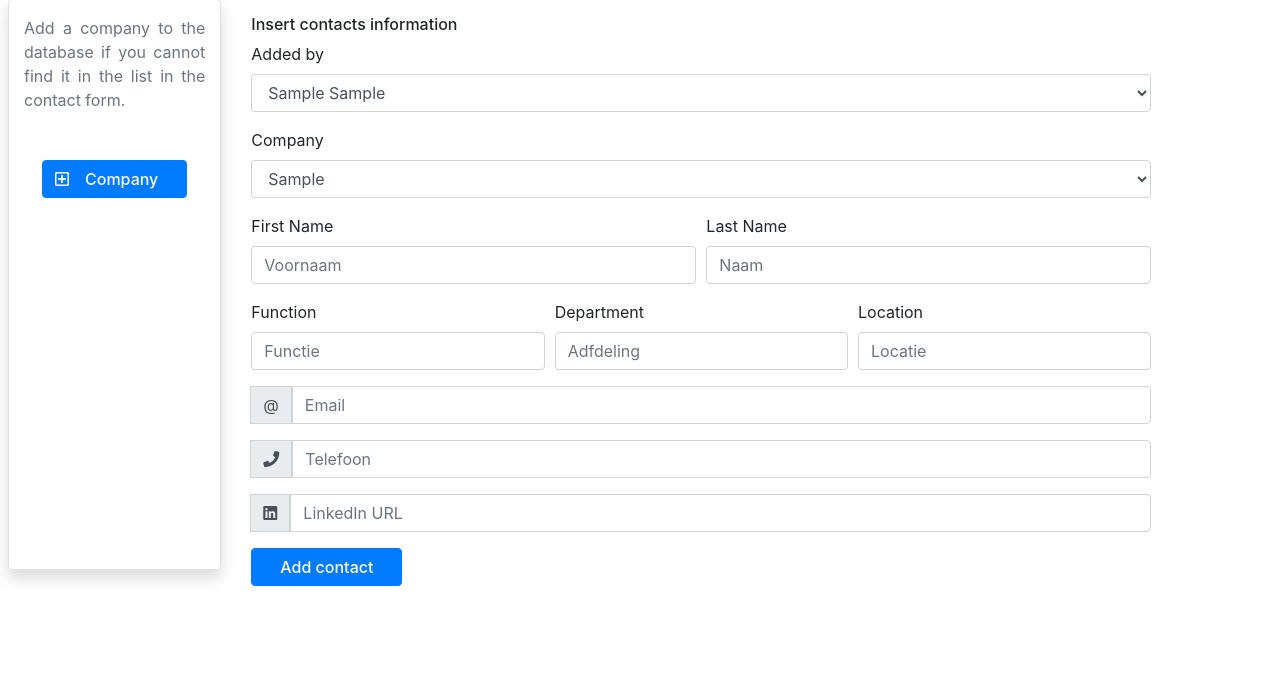
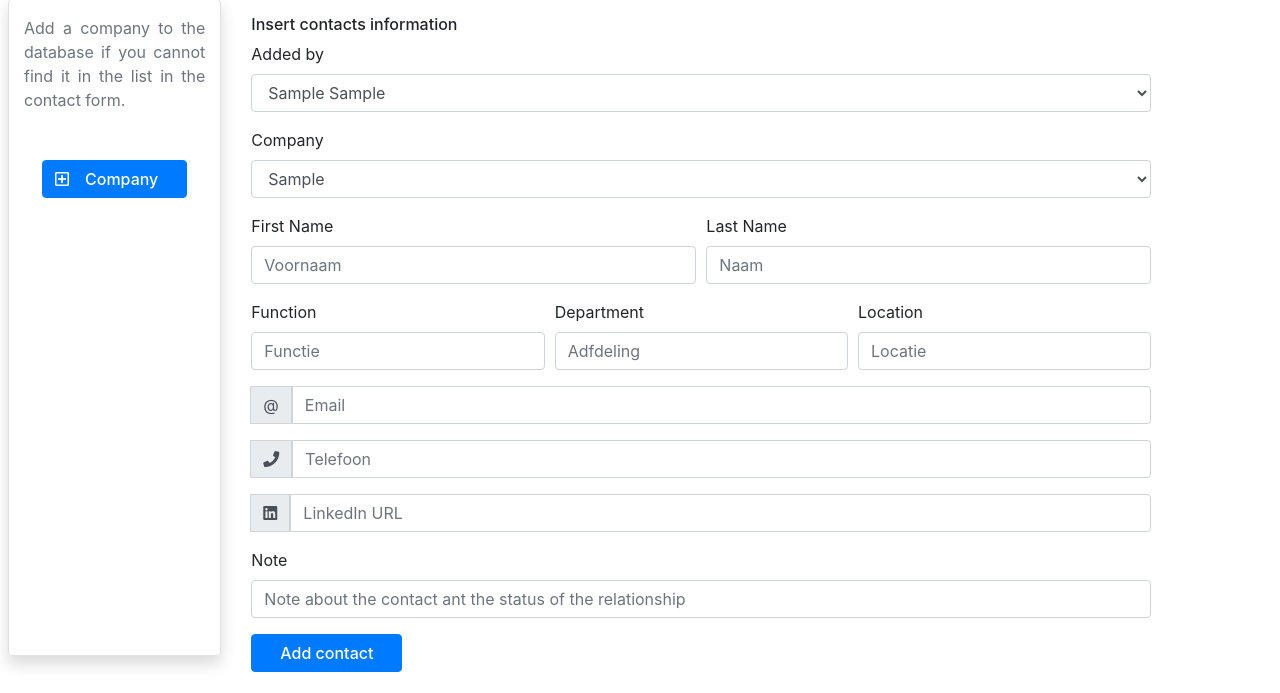
Before and after one commit to Reggem/YACHT_DATABASE, a PHP site: page /Insert/insert.php in a window 1280 px wide. Shown: the part 107-800 px from the top of the page. Run offline with PHP 8.4, Linux system fonts and the light colour scheme; the visitor is signed in with stand-in values (Sample User, id 1); tables that the repository leaves empty or names only in its code hold one stand-in row (values such as "Sample post"); some libraries are stand-ins or nearby versions.

Commit message:
Added a Note field to the contact form

```diff
--- a/Alter/alter.php
+++ b/Alter/alter.php
@@ -77,8 +77,8 @@
 
 
 
-     <script src="https://code.jquery.com/jquery-3.3.1.slim.min.js" integrity="sha384-q8i/X+965DzO0rT7abK41JStQIAqVgRVzpbzo5smXKp4YfRvH+8abtTE1Pi6jizo" crossorigin="anonymous"></script>
-    <script src="https://cdnjs.cloudflare.com/ajax/libs/popper.js/1.14.3/umd/popper.min.js" integrity="sha384-ZMP7rVo3mIykV+2+9J3UJ46jBk0WLaUAdn689aCwoqbBJiSnjAK/l8WvCWPIPm49" crossorigin="anonymous"></script>
-    <script src="https://stackpath.bootstrapcdn.com/bootstrap/4.1.3/js/bootstrap.min.js" integrity="sha384-ChfqqxuZUCnJSK3+MXmPNIyE6ZbWh2IMqE241rYiqJxyMiZ6OW/JmZQ5stwEULTy" crossorigin="anonymous"></script>
+    <?php
+      include("../jssheets.php");
+    ?>
   </body>
 </html>
--- a/Alter/contactformupdate.php
+++ b/Alter/contactformupdate.php
@@ -130,6 +130,10 @@ try {
       </div>
       <input type="text" class="form-control" value="<?php echo $result_array["LinkedIn"]; ?>" aria-label="LinkedIn URL" aria-describedby="basic-addon2"  name="linkedin">
     </div>
+    <div class="form-group mb-3">
+      <label for="trainee">Note</label>
+      <input type="textarea" class="form-control" placeholder="Note about the contact ant the status of the relationship " aria-label="Note"  name="note" value="<?php echo $result_array["Note"]; ?>">
+    </div>
 
 
     <!--  wen clicked the query is executed-->
--- a/Insert/contact.php
+++ b/Insert/contact.php
@@ -104,6 +104,10 @@ try {
       </div>
       <input type="text" class="form-control" placeholder="LinkedIn URL" aria-label="LinkedIn URL" aria-describedby="basic-addon2"  name="linkedin">
     </div>
+    <div class="form-group mb-3">
+      <label for="trainee">Note</label>
+      <input type="textarea" class="form-control" placeholder="Note about the contact ant the status of the relationship " aria-label="Note"  name="note" >
+    </div>
 
     <!-- When clicked a modal opens -->
 
--- a/Insert/insert.php
+++ b/Insert/insert.php
@@ -5,7 +5,7 @@
   //Collect the data of the added company
   $addcompName=$addindus=$addnbrEmp=$addcity="";
   //Collect the data of the contact
-  $addcontName=$addcontFN=$addFun=$addEmail=$addTel=$addLinkedin=$addDepartment=$addTrainee=$addLocatie="";
+  $addcontName=$addcontFN=$addFun=$addEmail=$addTel=$addLinkedin=$addDepartment=$addTrainee=$addLocatie=$addNote="";
   $bedrijf="";
 
 
@@ -30,6 +30,7 @@
       $bedrijf=test_input($_POST['bedrijf']);
       $addTrainee=test_input($_POST["trainee"]);
       $addLocatie=test_input($_POST["locatie"]);
+      $addNote=test_input($_POST["note"]);
     }
 
     if(isset($_POST["inspectadd"])){
@@ -43,6 +44,7 @@
       $bedrijf=test_input($_POST['bedrijf']);
       $addTrainee=test_input($_POST["trainee"]);
       $addLocatie=test_input($_POST["locatie"]);
+      $addNote=test_input($_POST["note"]);
     }
 
   }
@@ -148,12 +150,12 @@
 
 
                 // Format for the query
-                $tab=array($addcontName, $addcontFN, $addEmail,$addTel,$addFun,$addDepartment, $addTrainee, $addLocatie);
+                $tab=array($addcontName, $addcontFN, $addEmail,$addTel,$addFun,$addDepartment, $addTrainee, $addLocatie, $addNote);
                 $new_tab="'".implode("', '", $tab)."'";
 
 
                 // if(isset())
-                $sqlcont="INSERT INTO contacts(Naam, Voornaam, Email,Telefoon,Functie, Afdeling,ToegevoegdDoor, Locatie, Bedrijf_idBedrijf)
+                $sqlcont="INSERT INTO contacts(Naam, Voornaam, Email,Telefoon,Functie, Afdeling,ToegevoegdDoor, Locatie, Note, Bedrijf_idBedrijf)
                  SELECT $new_tab, idCompany FROM bedrijven WHERE Bedrijf='$bedrijf';";
 
 
@@ -174,17 +176,9 @@
 
 
 
-      <script src="https://code.jquery.com/jquery-3.3.1.slim.min.js" integrity="sha384-q8i/X+965DzO0rT7abK41JStQIAqVgRVzpbzo5smXKp4YfRvH+8abtTE1Pi6jizo" crossorigin="anonymous"></script>
-     <script src="https://cdnjs.cloudflare.com/ajax/libs/popper.js/1.14.3/umd/popper.min.js" integrity="sha384-ZMP7rVo3mIykV+2+9J3UJ46jBk0WLaUAdn689aCwoqbBJiSnjAK/l8WvCWPIPm49" crossorigin="anonymous"></script>
-     <script src="https://stackpath.bootstrapcdn.com/bootstrap/4.1.3/js/bootstrap.min.js" integrity="sha384-ChfqqxuZUCnJSK3+MXmPNIyE6ZbWh2IMqE241rYiqJxyMiZ6OW/JmZQ5stwEULTy" crossorigin="anonymous"></script>
-     <!-- <script type="text/javascript">
-          $('#inspectqueryadd').on('click', function(e){
-          $('#myModal').modal('show');
-          e.preventDefault();
-          });
-
-     </script> -->
-
+      <?php
+        include("../jssheets.php");
+      ?>
   </body>
 
 </html>
--- a/SQL/updatequery.php
+++ b/SQL/updatequery.php
@@ -13,7 +13,7 @@ function test_input($data) {
 //UPDATE THE CONTACT
 
 //Collect the data of the contact
-$updcontName=$updcontFN=$updFun=$updEmail=$updTel=$updLinkedin=$updDepartment=$updTrainee=$updLocatie=$updCompany="";
+$updcontName=$updcontFN=$updFun=$updEmail=$updTel=$updLinkedin=$updDepartment=$updTrainee=$updLocatie=$updCompany=$updNote="";
 
 
 
@@ -28,10 +28,12 @@ if(isset($_POST["contactupdate"])){
   $updCompany=test_input($_POST["company"]);
   $updTrainee=test_input($_POST["trainee"]);
   $updLocatie=test_input($_POST["locatie"]);
+  $updNote=test_input($_POST["note"]);
 
 
   $queryupdate="UPDATE contacts c
-  SET Voornaam='$updcontFN' , Naam='$updcontName', Email='$updEmail', Telefoon='$updTel', Afdeling='$updDepartment' , Functie='$updFun', Locatie='$updLocatie', LinkedIn='$updLinkedin', ToegevoegdDoor='$updTrainee', Bedrijf_idBedrijf= (SELECT idCompany
+  SET Voornaam='$updcontFN' , Naam='$updcontName', Email='$updEmail', Telefoon='$updTel', Afdeling='$updDepartment' , Functie='$updFun', Locatie='$updLocatie', LinkedIn='$updLinkedin', ToegevoegdDoor='$updTrainee',
+  Note='$updNote', Bedrijf_idBedrijf= (SELECT idCompany
                       FROM bedrijven
                       WHERE Bedrijf='$updCompany')
   WHERE CONCAT_WS(' ',Voornaam, Naam)='$contact' ;";
```
